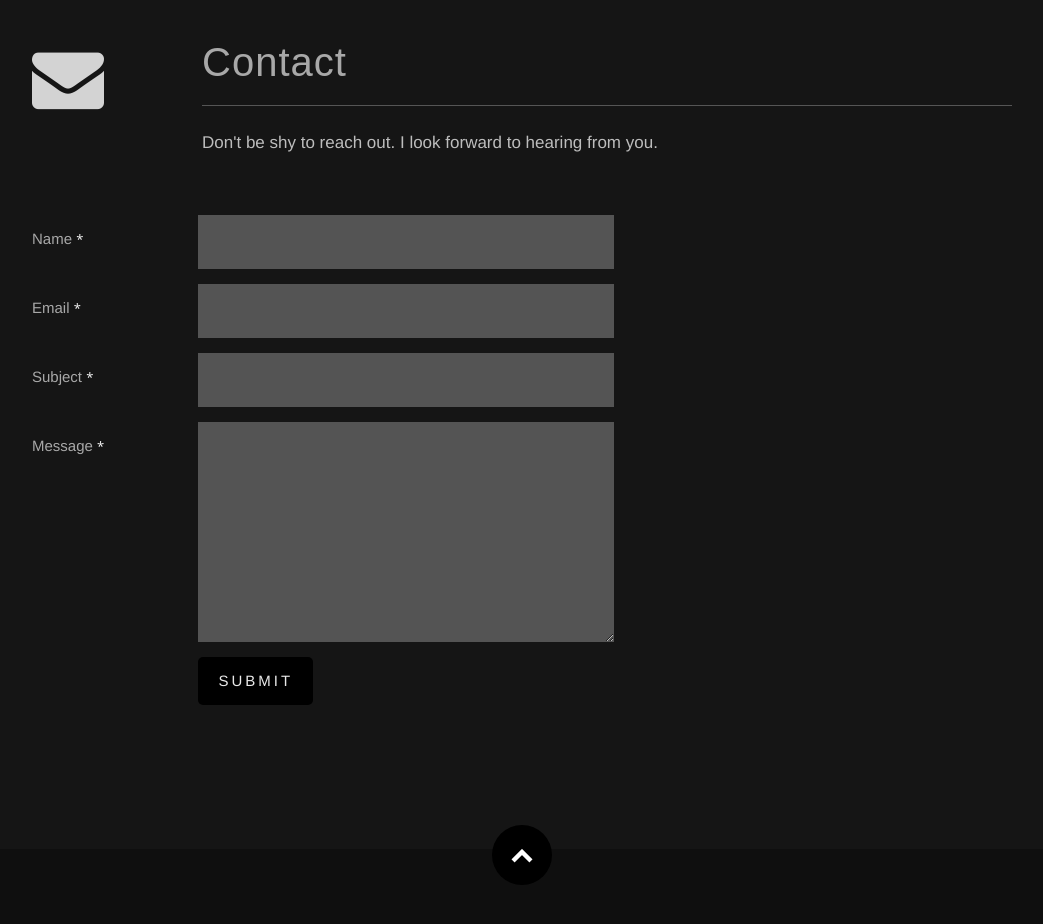
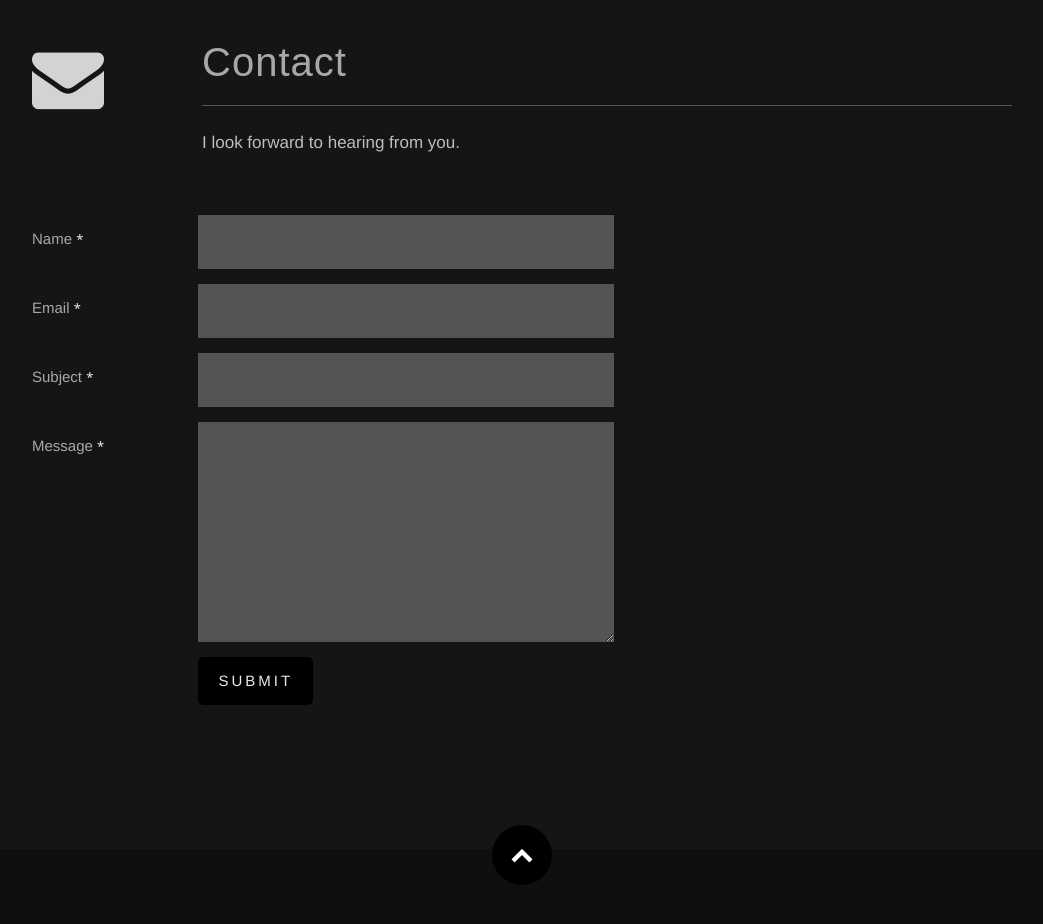
Before and after one commit to AlicanAkyuz/resume-template, a React (Create React App) app: page / in a window 1280 px wide. Shown: the part 3960-4884 px from the top of the page, without its empty margins (118-1161 px from the left). Built offline with nearby package versions, Linux system fonts and the light colour scheme.

Commit message:
Update Contact.js

```diff
--- a/src/Components/Contact.js
+++ b/src/Components/Contact.js
@@ -13,14 +13,14 @@ class Contact extends Component {
             <p className="title">Contact</p>
             <hr />
             <p className="lead">
-              Don't be shy to reach out. I look forward to hearing from you.
+              I look forward to hearing from you.
             </p>
           </div>
          </div>
          <div className="row">
           <div className="eight columns">
             <div>
-              <form method="POST" action="https://formspree.io/alicakyz@gmail.com">
+              <form method="POST" action="https://formspree.io/YOUR EMAIL ADDRESS HERE">
   					   <label htmlFor="contactName">Name <span className="required">*</span></label>
   					   <input type="text"
                       size="35"
```
